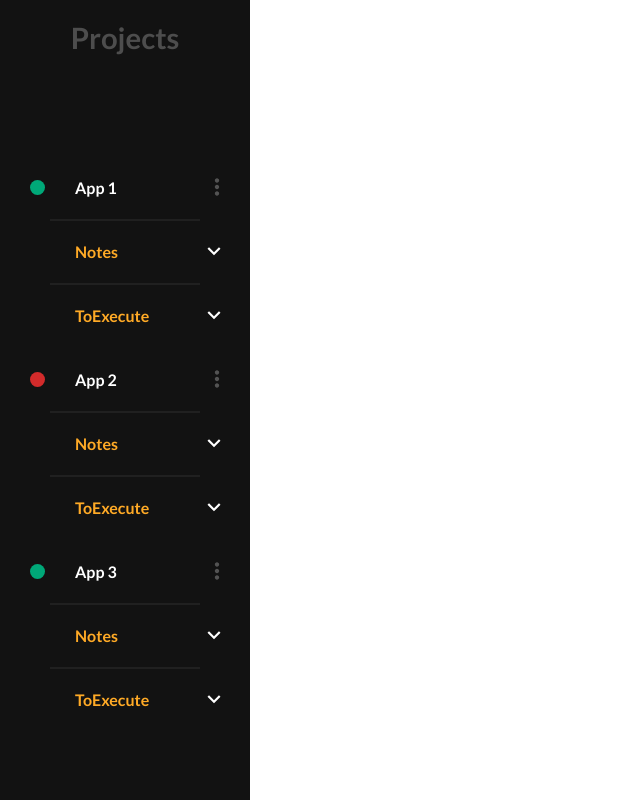
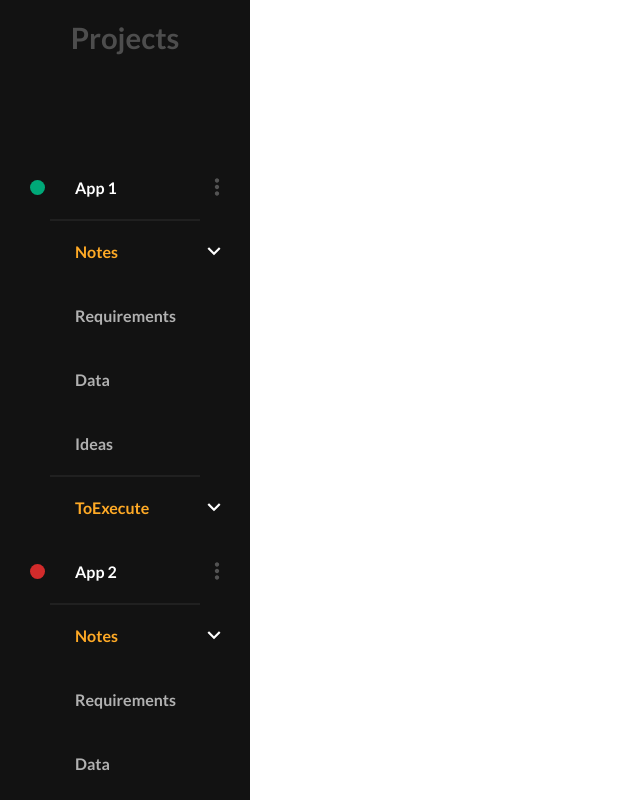
Before and after one commit to codeandjoy/DevPadPortfolio, a Vue app: page / in a window 1280 px wide. Shown: the top 800 px of the page, without its empty margins (0-640 px from the left). Built offline with nearby package versions, Linux system fonts and the light colour scheme.

Commit message:
Created NoteTab with basic styling

```diff
--- a/src/components/ManagementTabs.vue
+++ b/src/components/ManagementTabs.vue
@@ -3,6 +3,7 @@
         <MgmtTabNotes :projectNotes="projectData.notes"/>
         <MgmtTabToExecute/>
         <!-- board (btn?) -->
+        <!-- add top border to last tab -->
     </div>
 </template>
 
--- a/src/components/MgmtTabNotes.vue
+++ b/src/components/MgmtTabNotes.vue
@@ -6,13 +6,19 @@
         </div>
     </div>
 
-    <!-- tabs go here -->
+    <NoteTab v-for="note in projectNotes" :key="note.id" :noteData="note"/>
 </div>
 </template>
 
 <script>
+import NoteTab from './NoteTab.vue'
+
 export default{
     name: 'MgmtTabNotes',
     props: ['projectNotes'],
+
+    components: {
+        NoteTab
+    }
 }
 </script>
--- /dev/null
+++ b/src/components/NoteTab.vue
@@ -0,0 +1,29 @@
+<template>
+    <div class="note-tab">
+        <span>{{noteData.name}}</span>
+        <!-- menu btn -->
+    </div>
+</template>
+
+<script>
+export default {
+    name: 'NoteTab',
+    props: ['noteData'],
+}
+</script>
+
+<style lang="scss" scoped>
+.note-tab{
+    height: 64px;
+
+    display: flex;
+    align-items: center;
+
+    padding-left: 75px;
+
+    span{
+        color: #B1B1B1;
+        font-weight: bold;
+    }
+}
+</style>
```
